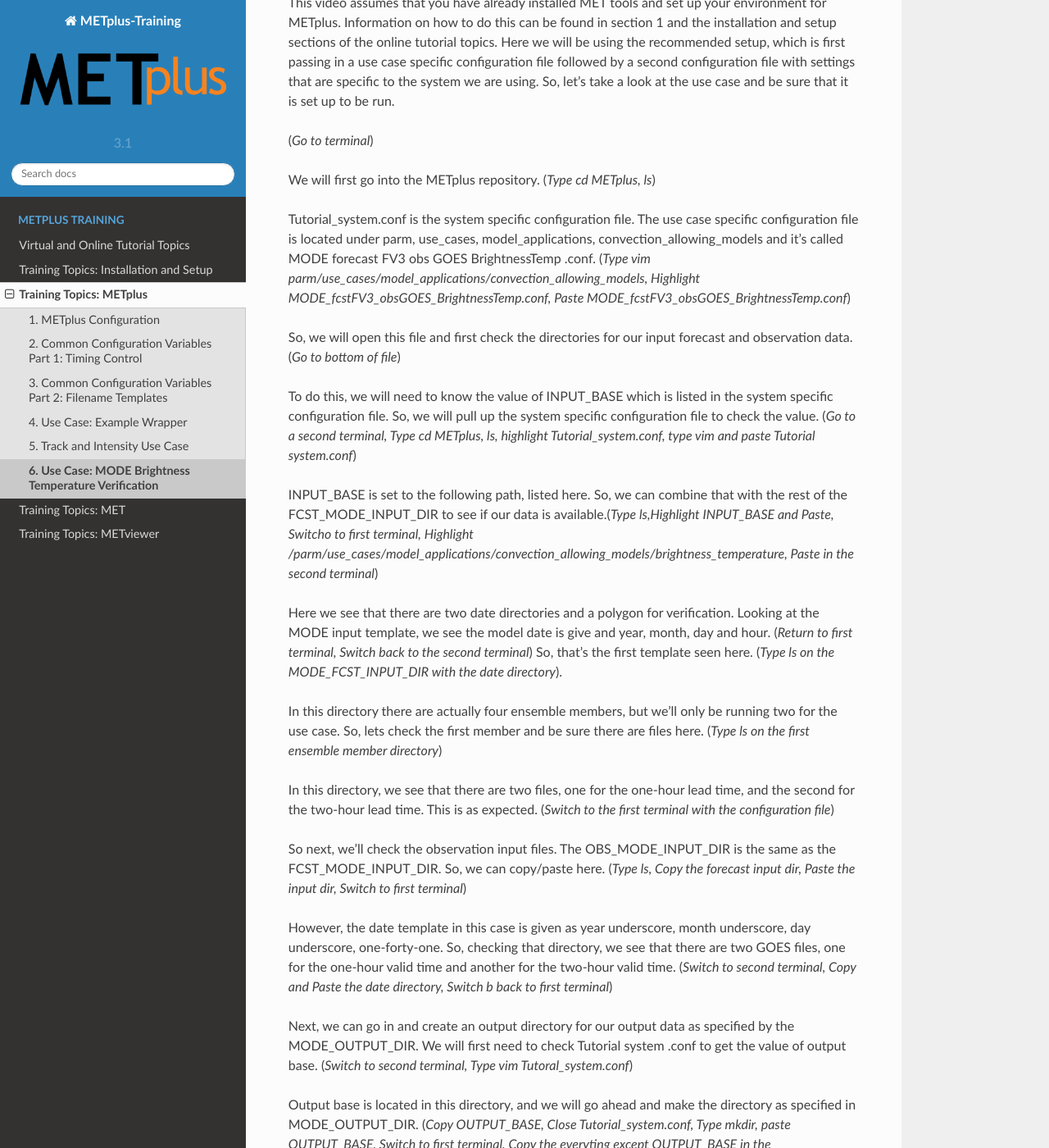
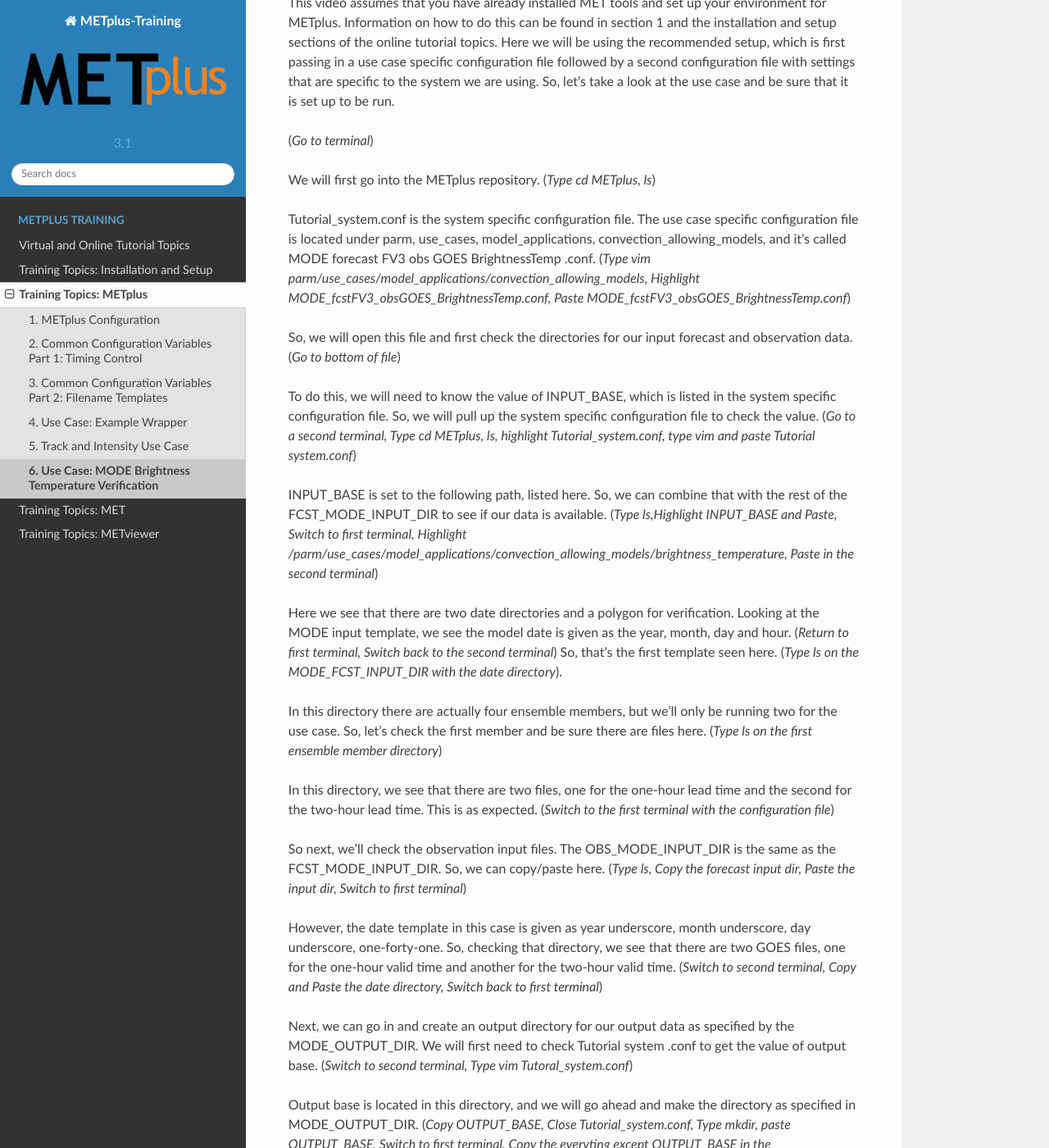
Before and after one commit to dtcenter/METplus-Training, a Sphinx documentation site: the page built from docs/modules/METplus/use_case_mode_brightness_temperature.rst, in a window 1280 px wide and 1400 px high, scrolled down 1485 px. Shown: the whole window at 82% size. Built offline with Sphinx 7.4.7 and the Read the Docs theme 2.0.0, drawn with Linux system fonts in a browser that asks for light colours; some of the changed text lies outside the part shown.

Commit message:
Corrected a few typos, added a few commas & links

```diff
--- a/docs/modules/METplus/use_case_mode_brightness_temperature.rst
+++ b/docs/modules/METplus/use_case_mode_brightness_temperature.rst
@@ -51,37 +51,32 @@
 We will first go into the METplus repository.  (*Type cd METplus, ls*)
 
 Tutorial_system.conf is the system specific configuration file.  The use case specific configuration file is located under parm, use_cases, model_applications,
-convection_allowing_models and it’s called MODE forecast FV3 obs GOES BrightnessTemp .conf.  (*Type vim  parm/use_cases/model_applications/convection_allowing_models,
+convection_allowing_models, and it’s called MODE forecast FV3 obs GOES BrightnessTemp .conf.  (*Type vim  parm/use_cases/model_applications/convection_allowing_models,
 Highlight MODE_fcstFV3_obsGOES_BrightnessTemp.conf, Paste MODE_fcstFV3_obsGOES_BrightnessTemp.conf*)
 
 So, we will open this file and first check the directories for our input forecast and observation data.  (*Go to bottom of file*)
 
-To do this, we will need to know the value of INPUT_BASE which is listed in the system specific configuration file.  So, we will pull up the system specific
+To do this, we will need to know the value of INPUT_BASE, which is listed in the system specific configuration file.  So, we will pull up the system specific
 configuration file to check the value.  (*Go to a second terminal, Type cd METplus, ls, highlight Tutorial_system.conf, type vim and paste Tutorial system.conf*)
 
-INPUT_BASE is set to the following path, listed here.  So, we can combine that with the rest of the FCST_MODE_INPUT_DIR to see if our data is available.(*Type
-ls,Highlight INPUT_BASE and Paste, Switcho to first terminal, Highlight /parm/use_cases/model_applications/convection_allowing_models/brightness_temperature,
+INPUT_BASE is set to the following path, listed here.  So, we can combine that with the rest of the FCST_MODE_INPUT_DIR to see if our data is available. (*Type
+ls,Highlight INPUT_BASE and Paste, Switch to first terminal, Highlight /parm/use_cases/model_applications/convection_allowing_models/brightness_temperature,
 Paste in the second terminal*)
 
-Here we see that there are two date directories and a polygon for verification.  Looking at the MODE input template, we see the model date is give and year, month,
-day and hour.  (*Return to first terminal, Switch back to the second terminal*)  So, that’s the first template seen here.  (*Type ls on the MODE_FCST_INPUT_DIR
-with the date directory*).
+Here we see that there are two date directories and a polygon for verification.  Looking at the MODE input template, we see the model date is given as the year, month, day and hour.  (*Return to first terminal, Switch back to the second terminal*)  So, that’s the first template seen here.  (*Type ls on the MODE_FCST_INPUT_DIR with the date directory*).
 
-In this directory there are actually four ensemble members, but we’ll only be running two for the use case.  So, lets check the first member and be sure there are
+In this directory there are actually four ensemble members, but we’ll only be running two for the use case.  So, let's check the first member and be sure there are
 files here.  (*Type ls on the first ensemble member directory*)
 
-In this directory, we see that there are two files, one for the one-hour lead time, and the second for the two-hour lead time.  This is as expected. (*Switch to
+In this directory, we see that there are two files, one for the one-hour lead time and the second for the two-hour lead time.  This is as expected. (*Switch to
 the first terminal with the configuration file*)
 
 So next, we’ll check the observation input files.  The OBS_MODE_INPUT_DIR is the same as the FCST_MODE_INPUT_DIR.  So, we can copy/paste here.  (*Type ls, Copy the
 forecast input dir, Paste the input dir, Switch to first terminal*)
 
-However, the date template in this case is given as year underscore, month underscore, day underscore, one-forty-one.  So, checking that directory, we see that there
-are two GOES files, one for the one-hour valid time and another for the two-hour valid time.  (*Switch to second terminal, Copy and Paste the date directory, Switch b
-back to first terminal*)
+However, the date template in this case is given as year underscore, month underscore, day underscore, one-forty-one.  So, checking that directory, we see that there  are two GOES files, one for the one-hour valid time and another for the two-hour valid time.  (*Switch to second terminal, Copy and Paste the date directory, Switch back to first terminal*)
 
-Next, we can go in and create an output directory for our output data as specified by the MODE_OUTPUT_DIR.  We will first need to check Tutorial system .conf to get
-the value of output base.  (*Switch to second terminal, Type vim Tutoral_system.conf*)
+Next, we can go in and create an output directory for our output data as specified by the MODE_OUTPUT_DIR.  We will first need to check Tutorial system .conf to get the value of output base.  (*Switch to second terminal, Type vim Tutoral_system.conf*)
 
 Output base is located in this directory, and we will go ahead and make the directory as
 specified in MODE_OUTPUT_DIR. (*Copy OUTPUT_BASE, Close Tutorial_system.conf, Type mkdir, paste OUTPUT_BASE, Switch to first terminal, Copy the everyting except
@@ -89,14 +84,14 @@
 
 So, our empty directory has now been created.
 
-Now, lets check our input variables to be sure we have them correctly specified.  So first looking at the model data, we can open the first file or the one-hour
+Now, let's check our input variables to be sure we have them correctly specified.  So first looking at the model data, we can open the first file or the one-hour
 lead time file. (*Type ncdump Copy and Paste the directory to the first FV3 member, Copy and Paste one hour lead time file, Type | more*)
 
 If we look at our configuration file, our forecast variable name is set to SBTA1613 top of atmosphere, and the level is set as two asterisks in parenthesis which
 indicates two dimensions.  So looking for this variable in our input file, we can see that here it is, and it is in two dimensions, so that’s correct. (*Hit
 spacebar to scroll through the file, Exit file*)
 
-Now we can check on the observation files. (*Type ncdump, Scroll up to highlight the observation directory, Paste observation directory, Type /, Scroll up to
+Now, we can check on the observation files. (*Type ncdump, Scroll up to highlight the observation directory, Paste observation directory, Type /, Scroll up to
 highlight observation file, paste observation file, Type | more*)
 
 Going back to our configuration file, our obs variable name is channel 13 brightness temperature and again, it’s in two dimensions.
@@ -105,12 +100,9 @@
 Finally, let’s take a look at some of the configuration settings that we have for MODE in this use case. (*Switch to first terminal, Scroll up in configuration file*)
 
 Here we are using a temperature threshold of less than or equal to 235 Kelvin, defined by the MODE convolution threshold.  The CENSOR_VAL and CENSOR_THRESH
-variables contain information about missing data, and the variables below those two values give information on how MODE identifies objects. (*Close the configuration
-file*)
+variables contain information about missing data, and the variables below those two values give information on how MODE identifies objects. (*Close the configuration file*)
 
-So now it’s time to start the use case.  We will start by calling the script run_metplus.py which is in the ush directory, followed by minus c, and then our use case
-specific configuration file, followed by another minus c and our system configuration file.  The run has started successfully.  This use case takes some time to run,
-because the model is high resolution.
+So now it’s time to start the use case.  We will start by calling the script run_metplus.py which is in the ush directory, followed by minus c, and then our use case specific configuration file, followed by another minus c and our system configuration file.  The run has started successfully.  This use case takes some time to run, because the model is high resolution.
 
 (*Type ush/run_metplus.py -c parm/use_cases/model_applications/convection_allowing_models/MODE_fcstFV3_obsGOES_BrightnessTemp.conf -c system.conf, hit enter*)
 
```
Also changed, not shown: other parts of docs/modules/METplus/use_case_mode_brightness_temperature.rst (+8 -10 lines).
